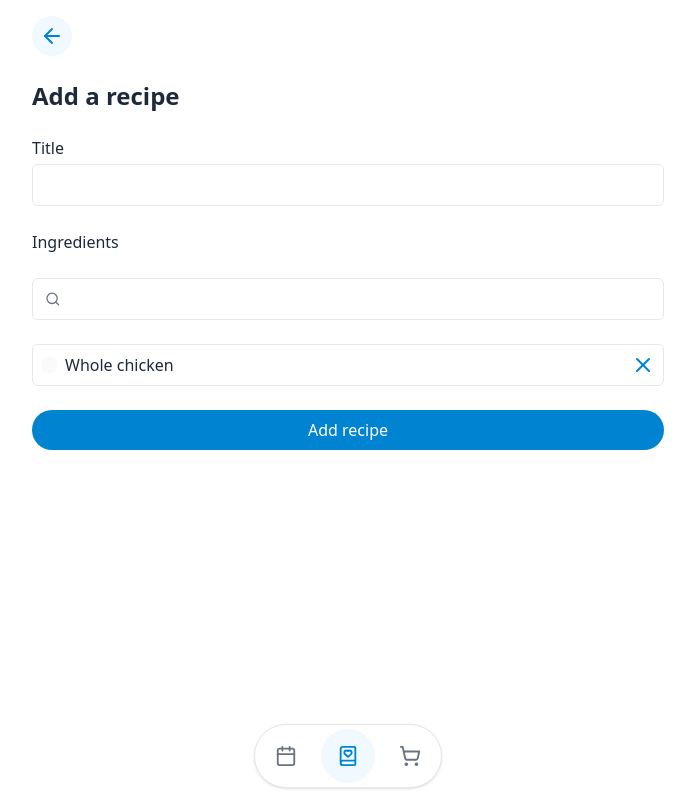
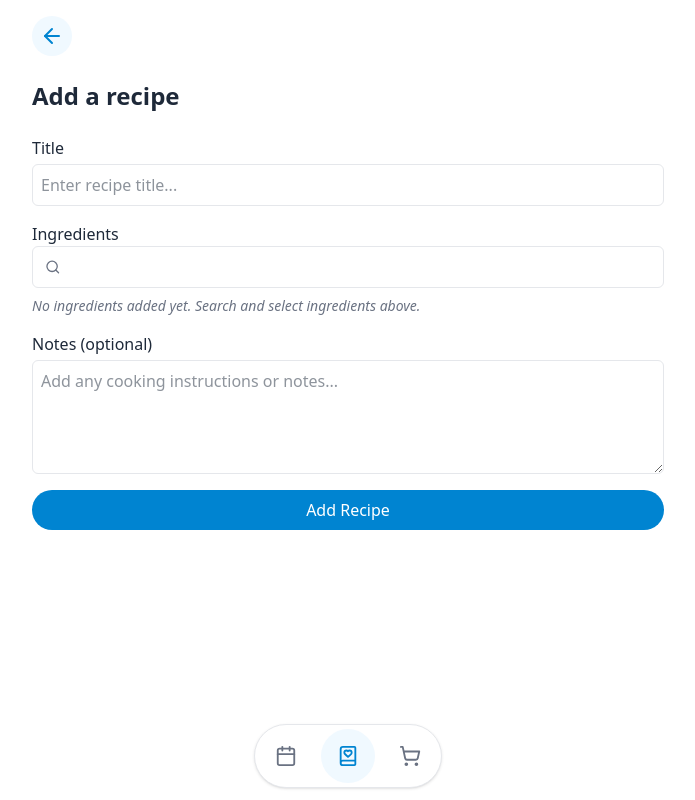
Before and after one commit to lylapitajen/meal-planning-app, a SvelteKit app: page /recipes/add-recipe in a window 1280 px wide. Shown: the whole page, without its empty margins (292-987 px from the left). Built offline with nearby package versions, Linux system fonts and the light colour scheme.

Commit message:
feat: implement recipe creation with validation and error handling

```diff
--- a/src/lib/components/RecipeCard.svelte
+++ b/src/lib/components/RecipeCard.svelte
@@ -8,6 +8,8 @@
 </script>
 
 <a href="/recipes/{slug}" class="flex gap-4 p-4 rounded-lg border border-border-default items-center shadow-2xs">
+  <!--TODO:Create a fallback image/icon -->
+
   {#if thumbnail}
     <img src={strapiImageUrl(thumbnail)} alt="Recipe" class="h-16! w-16! rounded object-cover" />
   {/if}
--- /dev/null
+++ b/src/routes/api/recipes/+server.ts
@@ -0,0 +1,77 @@
+import strapiAxios from '$lib/api/strapiAxios.server';
+import { json } from '@sveltejs/kit';
+import type { RequestHandler } from '@sveltejs/kit';
+import type { Recipe } from '$lib/types';
+
+// Helper function to create a slug from title
+function createSlug(title: string): string {
+  return title
+    .toLowerCase()
+    .trim()
+    .replace(/[^\w\s-]/g, '') // Remove special characters
+    .replace(/[\s_-]+/g, '-') // Replace spaces/underscores with hyphens
+    .replace(/^-+|-+$/g, ''); // Remove leading/trailing hyphens
+}
+
+// Create a new recipe
+const createRecipe = async (recipeData: {
+  title: string;
+  ingredients: number[]; // Array of ingredient IDs
+  notes?: string;
+}): Promise<Recipe> => {
+  try {
+    const slug = createSlug(recipeData.title);
+
+    const res = await strapiAxios.post('/recipes', {
+      data: {
+        title: recipeData.title,
+        slug: slug,
+        notes: recipeData.notes,
+        ingredients: recipeData.ingredients, // Strapi will handle the relation
+        publishedAt: new Date().toISOString(),
+      },
+    });
+
+    return res.data.data;
+  } catch (err: any) {
+    console.log('Failed to create recipe', err.response?.data || err.message);
+    throw err;
+  }
+};
+
+export const POST: RequestHandler = async ({ request }) => {
+  try {
+    const body = await request.json();
+    const { title, ingredients, notes } = body;
+
+    // Validate required fields
+    if (!title || !title.trim()) {
+      return json({ error: 'Recipe title is required' }, { status: 400 });
+    }
+
+    if (!ingredients || !Array.isArray(ingredients) || ingredients.length === 0) {
+      return json({ error: 'At least one ingredient is required' }, { status: 400 });
+    }
+
+    // Extract ingredient IDs from ingredient objects
+    const ingredientIds = ingredients.map((ingredient: any) => ingredient.id);
+
+    const recipeData = {
+      title: title.trim(),
+      ingredients: ingredientIds,
+      notes: notes?.trim() || '',
+    };
+
+    const newRecipe = await createRecipe(recipeData);
+    return json(newRecipe, { status: 201 });
+  } catch (error: any) {
+    console.error('Recipe creation failed:', error.response?.data || error.message);
+    return json(
+      {
+        error: 'Failed to create recipe',
+        details: error.response?.data || error.message,
+      },
+      { status: 500 }
+    );
+  }
+};
--- a/src/routes/recipes/[slug]/+page.svelte
+++ b/src/routes/recipes/[slug]/+page.svelte
@@ -16,6 +16,8 @@
   <Button variant="secondary" className="absolute top-5 left-5" iconOnly onclick={() => goto('/recipes')}>
     <ArrowLeft />
   </Button>
+  <!--TODO:Create a fallback image/icon -->
+
   {#if thumbnail}
     <img
       src={strapiImageUrl(thumbnail)}
--- a/src/routes/recipes/add-recipe/+page.svelte
+++ b/src/routes/recipes/add-recipe/+page.svelte
@@ -2,28 +2,127 @@
   import Button from '$lib/components/Button.svelte';
   import { ArrowLeft } from '@lucide/svelte';
   import { goto } from '$app/navigation';
-  import Chip from '$lib/components/Chip.svelte';
   import IngredientCard from '$lib/components/IngredientCard.svelte';
   import SearchBar from '$lib/components/SearchBar.svelte';
+  import type { Ingredient } from '$lib/types';
+  import axios from 'axios';
 
-  let formData = $state({ title: '', ingredients: [], notes: '' });
-  const ingredient = {
-    id: 1,
-    name: 'Whole chicken',
-    type: 'protein',
-    icon: 'ham',
+  let recipeData = $state({
+    title: '',
+    ingredients: [] as Ingredient[],
+    notes: '',
+  });
+
+  let isSubmitting = $state(false);
+  let submitError = $state<string | null>(null);
+
+  const handleIngredientSelect = (ingredient: Ingredient) => {
+    if (!recipeData.ingredients.find((ing) => ing.id === ingredient.id)) {
+      recipeData.ingredients = [...recipeData.ingredients, ingredient];
+    }
   };
+
+  const handleIngredientRemove = (ingredient: Ingredient) => {
+    recipeData.ingredients = recipeData.ingredients.filter((ing) => ing.id !== ingredient.id);
+  };
+
+  const handleSubmit = async (event: SubmitEvent) => {
+    event.preventDefault();
+
+    // Reset error state
+    submitError = null;
+
+    // Validate form
+    if (!recipeData.title.trim()) {
+      submitError = 'Recipe title is required';
+      return;
+    }
+
+    if (recipeData.ingredients.length === 0) {
+      submitError = 'At least one ingredient is required';
+      return;
+    }
+
+    try {
+      isSubmitting = true;
+
+      const response = await axios.post('/api/recipes', {
+        title: recipeData.title,
+        ingredients: recipeData.ingredients,
+        notes: recipeData.notes,
+      });
+
+      if (response.status === 201) {
+        // Successfully created recipe - redirect to recipe list
+        await goto('/recipes');
+      }
+    } catch (error: any) {
+      console.error('Failed to create recipe:', error);
+      submitError = error.response?.data?.error || 'Failed to create recipe. Please try again.';
+    } finally {
+      isSubmitting = false;
+    }
+  };
+
+  $inspect(recipeData.ingredients);
 </script>
 
 <div class="main-container">
   <Button variant="secondary" iconOnly onclick={() => goto('/recipes')}><ArrowLeft /></Button>
   <h1>Add a recipe</h1>
-  <div class="flex flex-col gap-1">
-    <label for="title">Title</label>
-    <input type="text" id="title" name="title" />
-  </div>
-  <h2>Ingredients</h2>
-  <SearchBar searchEndPoint="ingredients" />
-  <IngredientCard {ingredient} />
-  <Button type="submit" class="mt-auto">Add recipe</Button>
+
+  <form onsubmit={handleSubmit} class="flex flex-col gap-4">
+    <div class="flex flex-col gap-1">
+      <label for="title">Title</label>
+      <input
+        type="text"
+        id="title"
+        name="title"
+        bind:value={recipeData.title}
+        required
+        class="border border-border-default rounded-sm p-2"
+        placeholder="Enter recipe title..."
+      />
+    </div>
+
+    <div>
+      <h2>Ingredients</h2>
+      <SearchBar searchEndPoint="ingredients" onSelect={handleIngredientSelect} />
+      <div class="flex flex-col gap-2 mt-2">
+        {#each recipeData.ingredients as ingredient}
+          <IngredientCard {ingredient} onRemove={handleIngredientRemove} />
+        {/each}
+
+        {#if recipeData.ingredients.length === 0}
+          <p class="text-fg-tertiary italic text-sm">No ingredients added yet. Search and select ingredients above.</p>
+        {/if}
+      </div>
+    </div>
+
+    <div class="flex flex-col gap-1">
+      <label for="notes">Notes (optional)</label>
+      <textarea
+        id="notes"
+        name="notes"
+        bind:value={recipeData.notes}
+        rows="4"
+        class="border border-border-default rounded-sm p-2"
+        placeholder="Add any cooking instructions or notes..."
+      ></textarea>
+    </div>
+
+    {#if submitError}
+      <div class="bg-red-50 border border-red-200 text-red-800 p-3 rounded-sm">
+        {submitError}
+      </div>
+    {/if}
+
+    <Button
+      type="submit"
+      class="mt-auto"
+      disabled={isSubmitting || !recipeData.title.trim() || recipeData.ingredients.length === 0}
+    >
+      {isSubmitting ? 'Creating Recipe...' : 'Add Recipe'}
+    </Button>
+  </form>
 </div>
```
